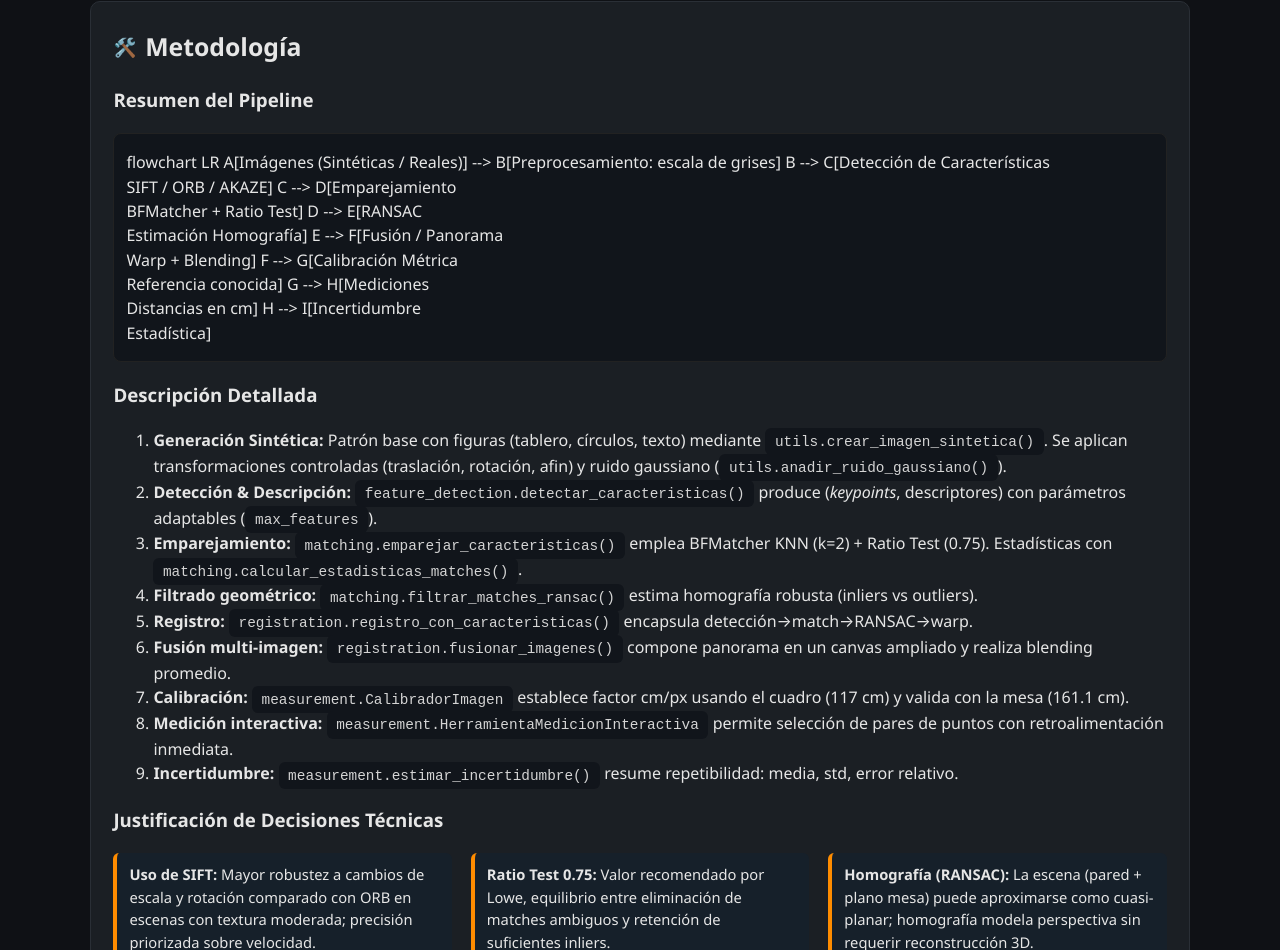
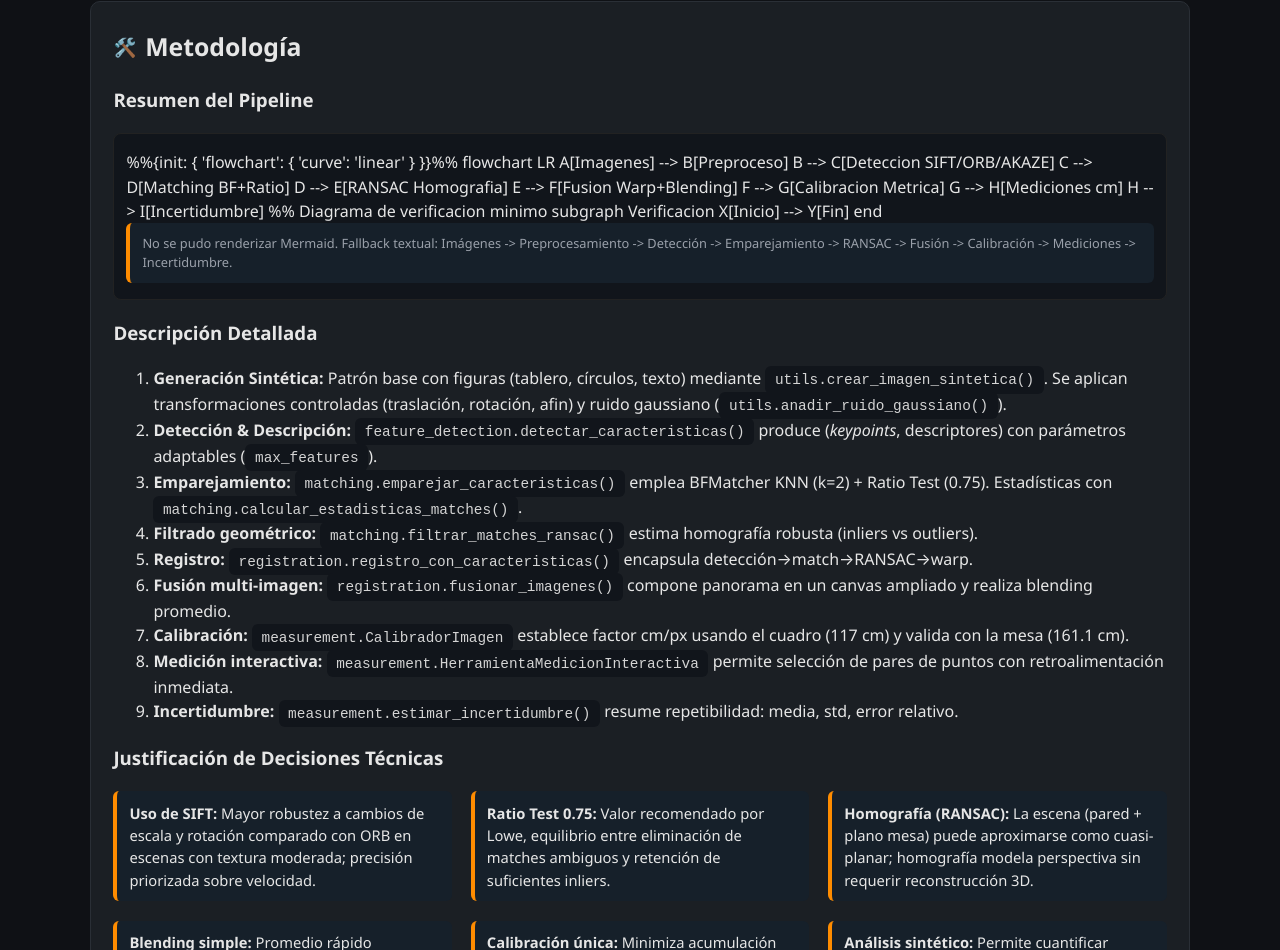
Before and after one commit to amorenocal-lang/practica2-vision-por-computador, a plain HTML site: page docs/index.html in a window 1280 px wide. Shown: the part 1475-2425 px from the top of the page. Drawn offline with Linux system fonts and the light colour scheme; a script that the page names is missing.

Commit message:
Feat: Se corrige pipeline
Feat: Se corrige pipeline

```diff
--- a/docs/index.html
+++ b/docs/index.html
@@ -85,17 +85,43 @@
     <h2><span class="sec-icon">🛠️</span>Metodología</h2>
     <h3>Resumen del Pipeline</h3>
     <div class="flowchart-wrapper">
-      <div class="mermaid">
-        flowchart LR
-          A[Imágenes (Sintéticas / Reales)] --> B[Preprocesamiento: escala de grises]
-          B --> C[Detección de Características<br/>SIFT / ORB / AKAZE]
-          C --> D[Emparejamiento<br/>BFMatcher + Ratio Test]
-          D --> E[RANSAC<br/>Estimación Homografía]
-          E --> F[Fusión / Panorama<br/>Warp + Blending]
-          F --> G[Calibración Métrica<br/>Referencia conocida]
-          G --> H[Mediciones<br/>Distancias en cm]
-          H --> I[Incertidumbre<br/>Estadística]
-      </div>
+      <!-- Diagrama Mermaid del pipeline -->
+  <div class="mermaid" aria-label="Diagrama del pipeline de registro">
+%%{init: { 'flowchart': { 'curve': 'linear' } }}%%
+  flowchart LR
+    A[Imagenes] --> B[Preproceso]
+    B --> C[Deteccion SIFT/ORB/AKAZE]
+    C --> D[Matching BF+Ratio]
+    D --> E[RANSAC Homografia]
+    E --> F[Fusion Warp+Blending]
+    F --> G[Calibracion Metrica]
+    G --> H[Mediciones cm]
+    H --> I[Incertidumbre]
+
+    %% Diagrama de verificacion minimo
+    subgraph Verificacion
+      X[Inicio] --> Y[Fin]
+    end
+  </div>
+  <script>
+    // Log para depuración si falla Mermaid
+    window.addEventListener('load', ()=>{
+      if(window.mermaid){
+        console.log('Mermaid listo, versión:', mermaid.version);
+      } else {
+        console.warn('Mermaid no cargó, mostrando fallback.');
+        document.getElementById('diagram-fallback').style.display='block';
+      }
+    });
+  </script>
+      <noscript>
+        <div class="highlight" style="margin-top:.8rem">El diagrama interactivo requiere JavaScript. Flujo: Imágenes → Preprocesamiento → Detección → Emparejamiento → RANSAC → Fusión → Calibración → Mediciones → Incertidumbre.</div>
+      </noscript>
+      <div id="diagram-fallback" style="display:none" class="highlight small">No se pudo renderizar Mermaid. Fallback textual: Imágenes -> Preprocesamiento -> Detección -> Emparejamiento -> RANSAC -> Fusión -> Calibración -> Mediciones -> Incertidumbre.</div>
+      <script>
+        // Si Mermaid no define mermaidAPI, mostrar fallback
+        window.addEventListener('load', ()=>{try{if(!window.mermaid){document.getElementById('diagram-fallback').style.display='block';}}catch(e){document.getElementById('diagram-fallback').style.display='block';}});
+      </script>
     </div>
     <h3>Descripción Detallada</h3>
     <ol>
```
Also changed, not shown: 1 other file.
